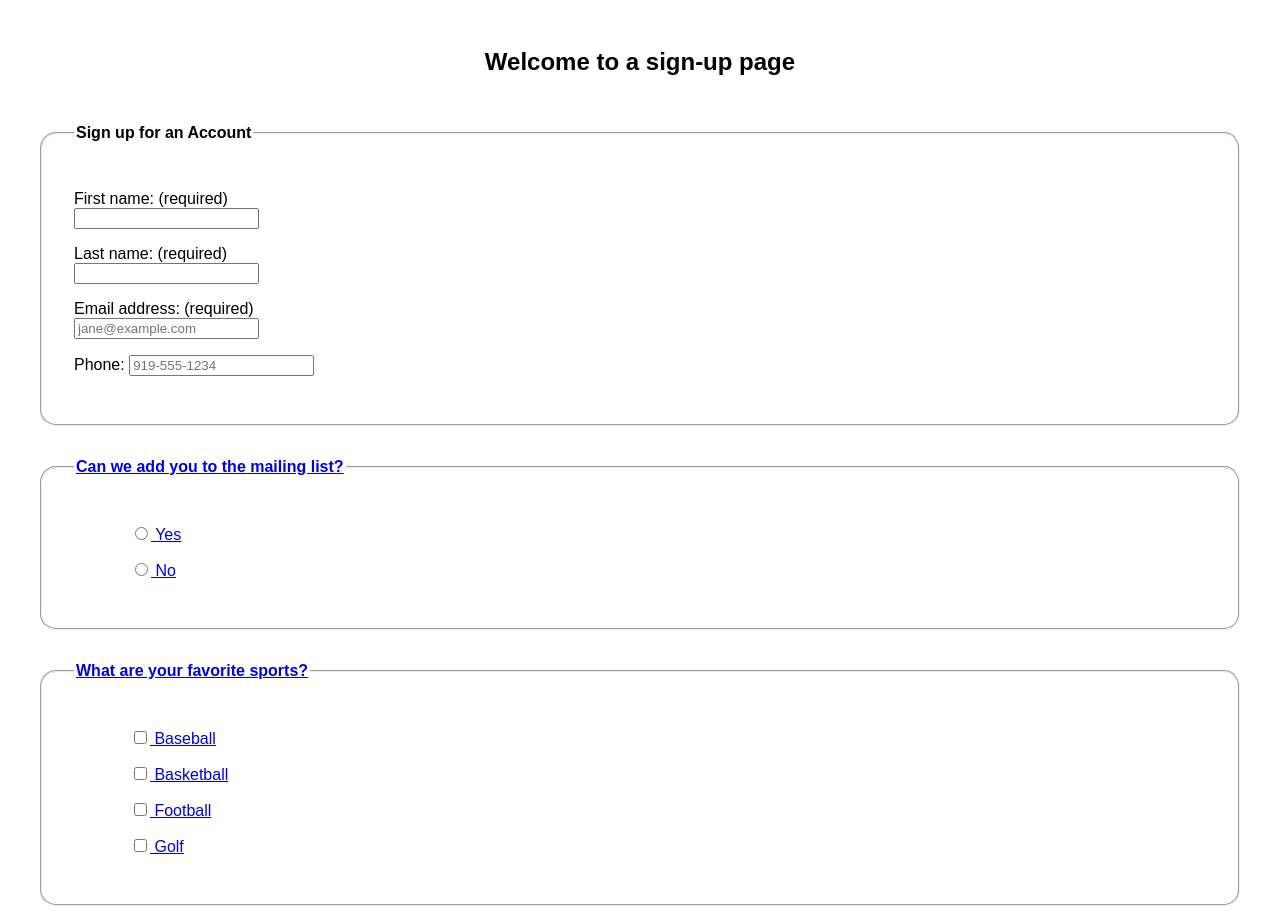
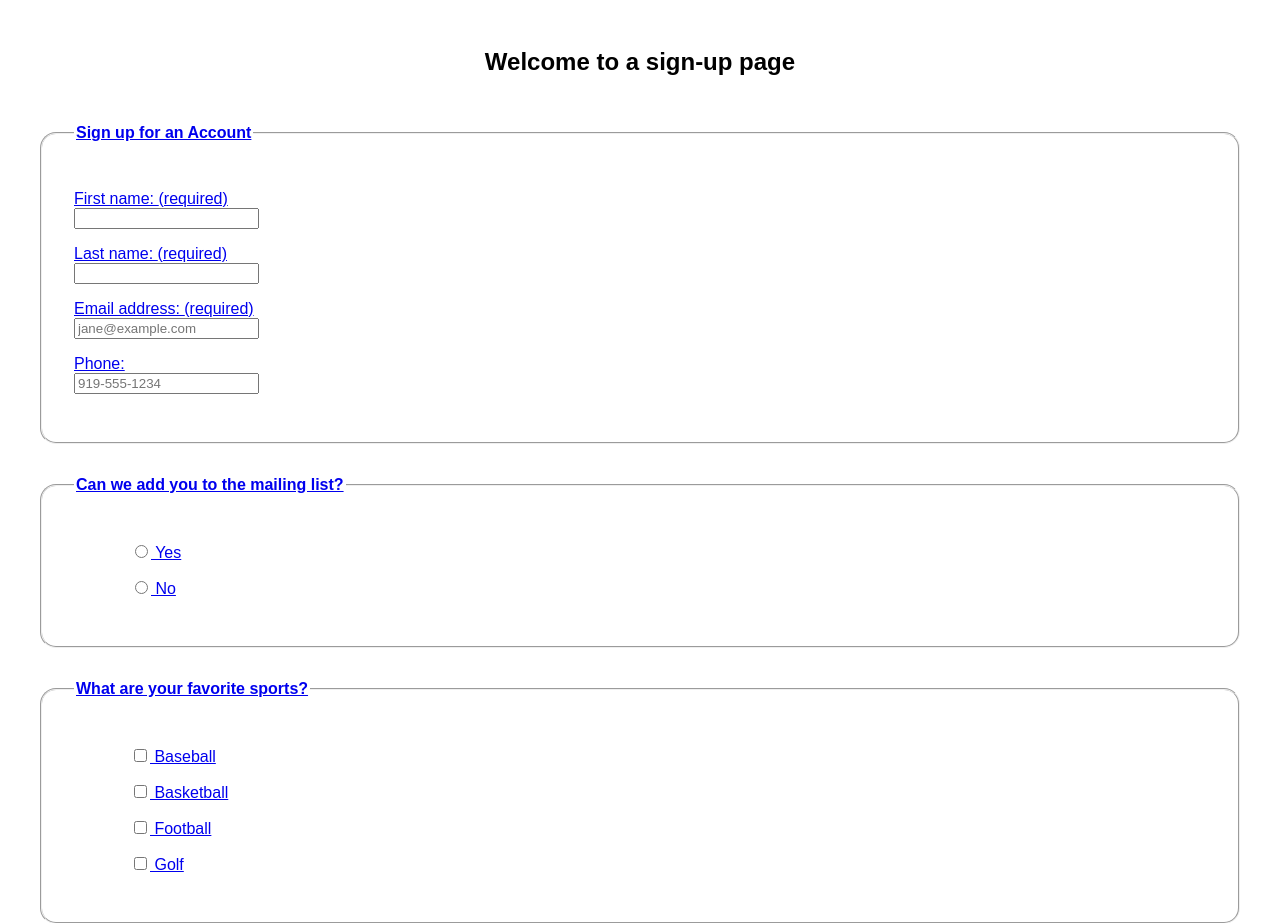
Before and after one commit to tlcpack/accessible_form, a plain HTML site: page index.html in a window 1280 px wide. Shown: the top 923 px of the page. Drawn offline with Linux system fonts and the light colour scheme.

Commit message:
Update index.html
more testing

```diff
--- a/index.html
+++ b/index.html
@@ -8,6 +8,7 @@
 </head>
 <body>
     <h2 class='welcome'>Welcome to a sign-up page</h2>
+  <a href="https://www.eourghreigrtughr.new>Link</a>
     <form>
         <fieldset class='signup'>
             <legend>
@@ -37,7 +38,7 @@
             <p>
                 <label for='phone'>
                     Phone:
-              </label><a href="https://www.eourghreigrtughr.newj>Link</a><br>
+                </label><br>
                 <input type='phone' name='phone' id='phone' placeholder='919-555-1234'>
             </p>
         </fieldset>
```
